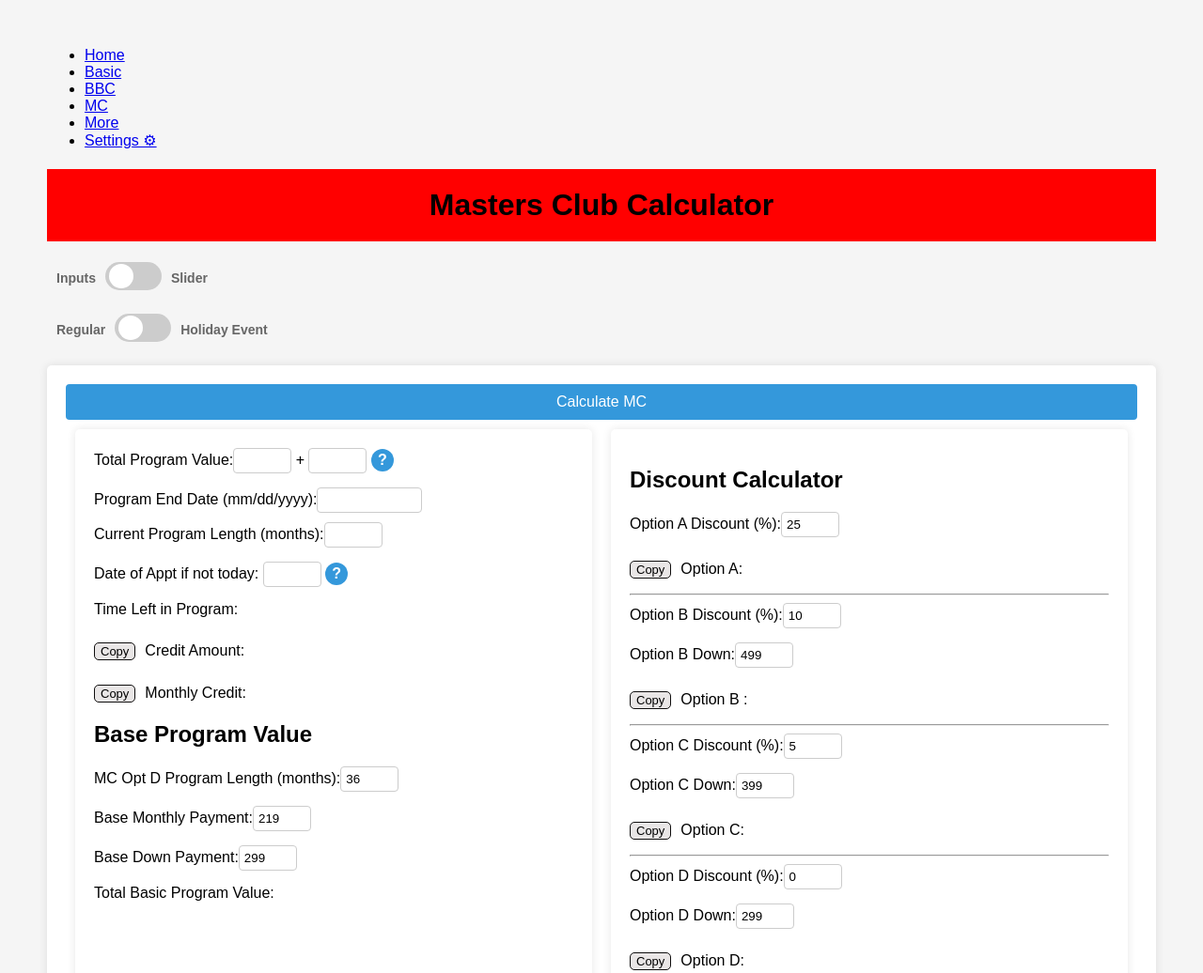
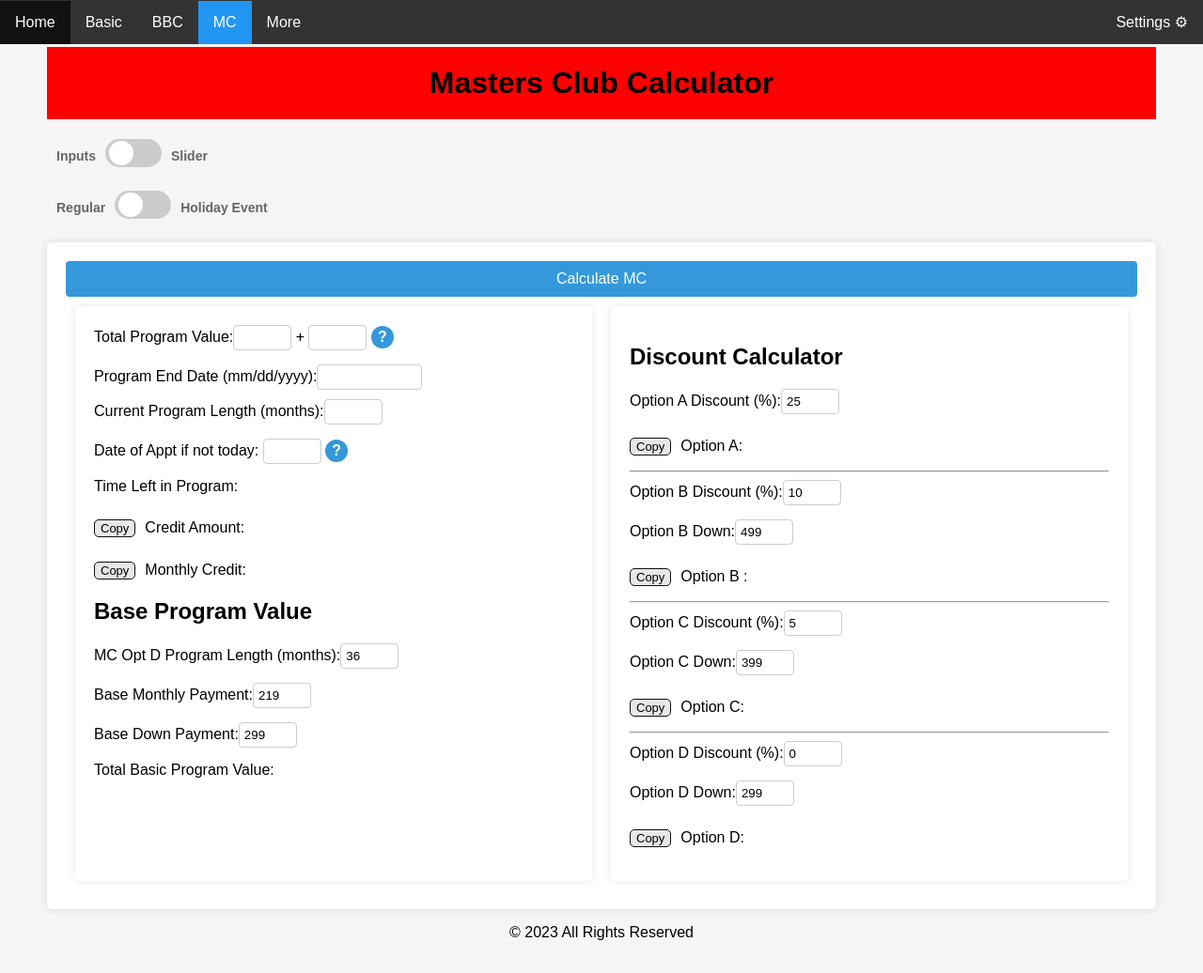
Before and after one commit to CMAUtah/ProgramCalculator, a plain HTML site: page Src/mc.html in a window 1280 px wide. Shown: the top 1036 px of the page at 94% size. Drawn offline with Linux system fonts and the light colour scheme.

Commit message:
Update mc.html

```diff
--- a/Src/mc.html
+++ b/Src/mc.html
@@ -5,15 +5,20 @@
     <meta name="viewport" content="width=device-width, initial-scale=1.0">
     <title>Program Calculator</title>
     <link rel="stylesheet" type="text/css" href="Stylesheet/style.css">
+    <link rel="stylesheet" type="text/css" href="Stylesheet/navbar.css">
     <link rel="icon" type="image/x-icon" href="./images/calc.png">
 </head>
 <body>
-    <ul>
+        <!-- Hamburger Icon -->
+        <div class="hamburger-menu">☰</div>
+
+        <!-- Navigation Menu -->
+        <ul class="navbar">
             <li><a href="index.html" class="nav-link">Home</a></li>
             <li><a href="basic.html" class="nav-link">Basic</a></li>
             <li><a href="bbc.html" class="nav-link">BBC</a></li>
             <li><a href="mc.html" class="nav-link active">MC</a></li>
-        <li><a href="more.html">More</a></li>
+            <li><a href="more.html" class="nav-link">More</a></li>
             <li class="settings-link"><a href="settings.html" class="nav-link">Settings ⚙</a></li>
         </ul>
 
```
Lines whose indentation alone changed are shown as unchanged.
